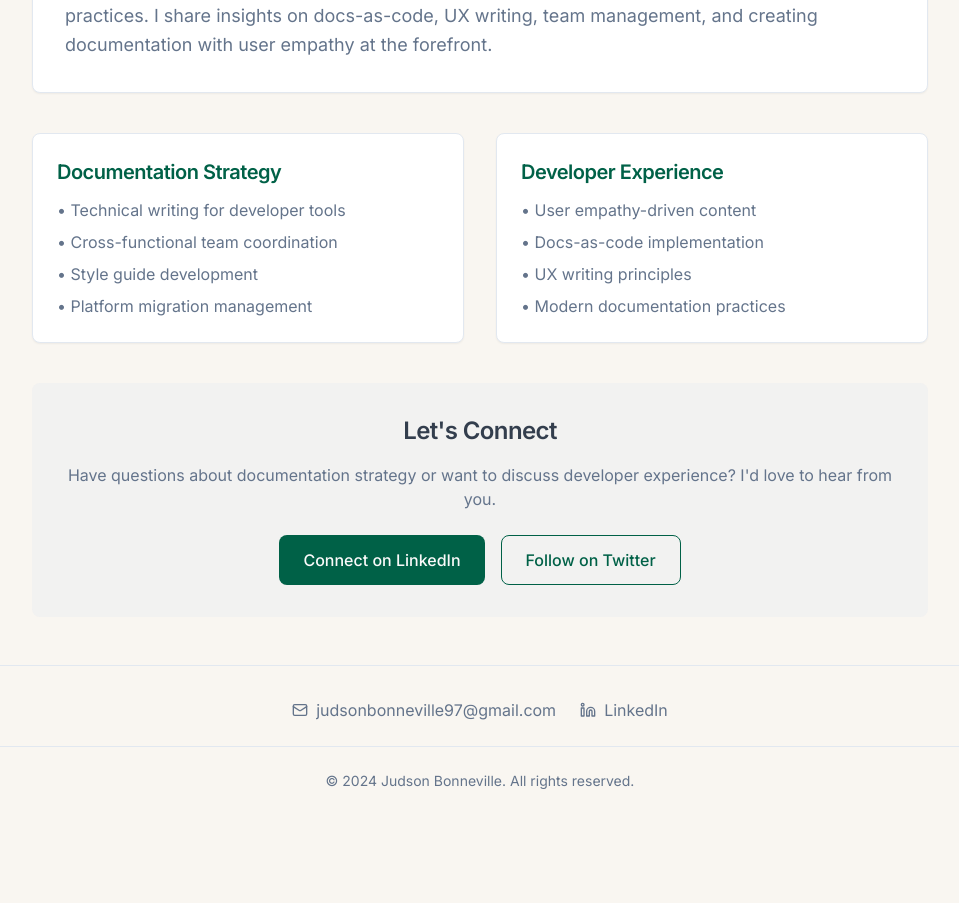
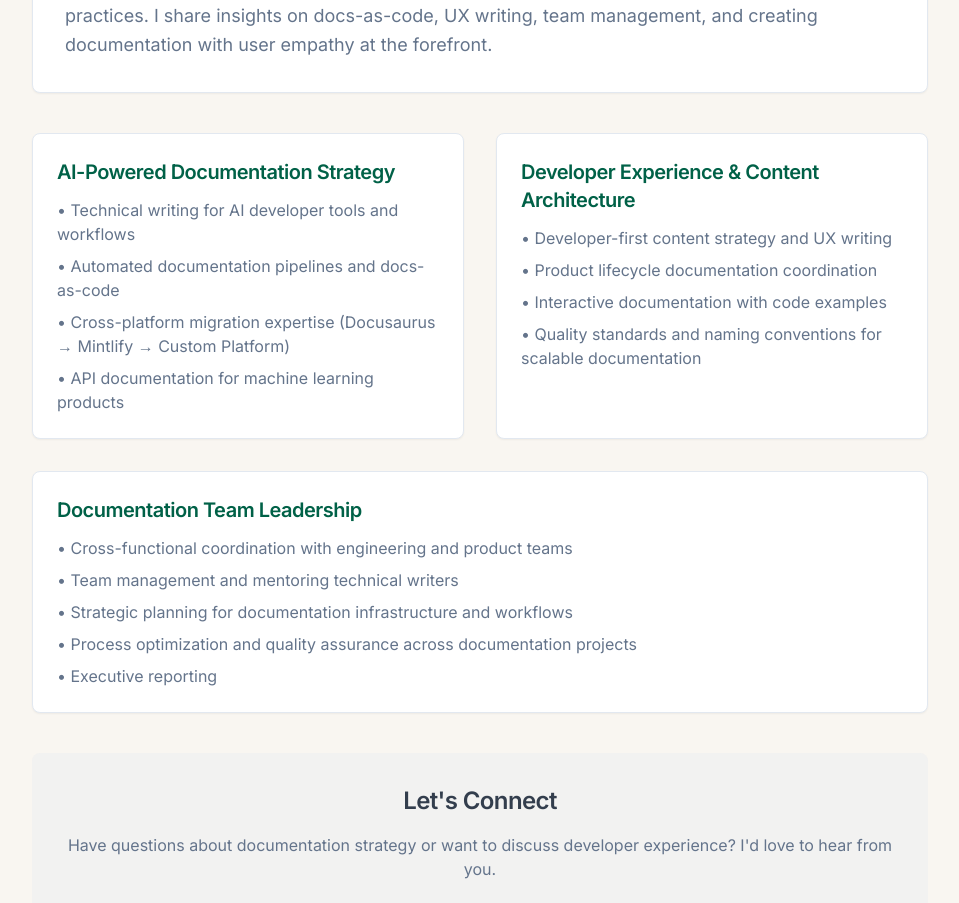
Before and after one commit to sirbonneville/docu-flow-blog, a React (Vite) app: page /about in a window 1280 px wide. Shown: the part 820-1723 px from the top of the page, without its empty margins (160-1119 px from the left). Before the commit the page ends 1643 px from the top, so only its background shows below. Built offline with nearby package versions, Linux system fonts and the light colour scheme.

Commit message:
Update About page card content
Modified the content of the first two cards and added a third card

```diff
--- a/src/pages/About.tsx
+++ b/src/pages/About.tsx
@@ -99,27 +99,44 @@ const About = () => {
           </Card>
 
           {/* Core Focus Areas */}
-          <div className="grid md:grid-cols-2 gap-8 mb-10">
+          <div className="mb-10">
+            {/* First two cards in a row */}
+            <div className="grid md:grid-cols-2 gap-8 mb-8">
               <Card>
                 <CardContent className="p-6">
-                <h3 className="text-xl font-semibold mb-3 text-primary">Documentation Strategy</h3>
+                  <h3 className="text-xl font-semibold mb-3 text-primary">AI-Powered Documentation Strategy</h3>
                   <ul className="space-y-2 text-muted-foreground">
-                  <li>• Technical writing for developer tools</li>
-                  <li>• Cross-functional team coordination</li>
-                  <li>• Style guide development</li>
-                  <li>• Platform migration management</li>
+                    <li>• Technical writing for AI developer tools and workflows</li>
+                    <li>• Automated documentation pipelines and docs-as-code</li>
+                    <li>• Cross-platform migration expertise (Docusaurus → Mintlify → Custom Platform)</li>
+                    <li>• API documentation for machine learning products</li>
                   </ul>
                 </CardContent>
               </Card>
 
               <Card>
                 <CardContent className="p-6">
-                <h3 className="text-xl font-semibold mb-3 text-primary">Developer Experience</h3>
+                  <h3 className="text-xl font-semibold mb-3 text-primary">Developer Experience & Content Architecture</h3>
                   <ul className="space-y-2 text-muted-foreground">
-                  <li>• User empathy-driven content</li>
-                  <li>• Docs-as-code implementation</li>
-                  <li>• UX writing principles</li>
-                  <li>• Modern documentation practices</li>
+                    <li>• Developer-first content strategy and UX writing</li>
+                    <li>• Product lifecycle documentation coordination</li>
+                    <li>• Interactive documentation with code examples</li>
+                    <li>• Quality standards and naming conventions for scalable documentation</li>
+                  </ul>
+                </CardContent>
+              </Card>
+            </div>
+
+            {/* Third card - full width */}
+            <Card>
+              <CardContent className="p-6">
+                <h3 className="text-xl font-semibold mb-3 text-primary">Documentation Team Leadership</h3>
+                <ul className="space-y-2 text-muted-foreground">
+                  <li>• Cross-functional coordination with engineering and product teams</li>
+                  <li>• Team management and mentoring technical writers</li>
+                  <li>• Strategic planning for documentation infrastructure and workflows</li>
+                  <li>• Process optimization and quality assurance across documentation projects</li>
+                  <li>• Executive reporting</li>
                 </ul>
               </CardContent>
             </Card>
```
Lines whose indentation alone changed are shown as unchanged.
